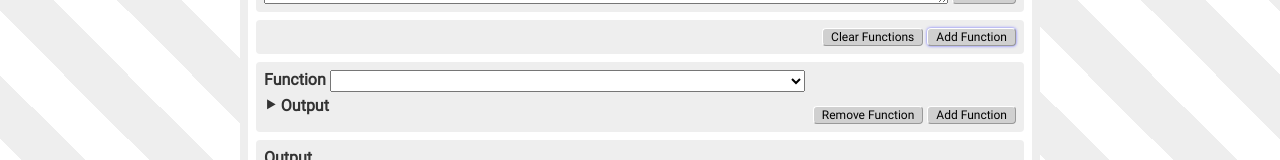
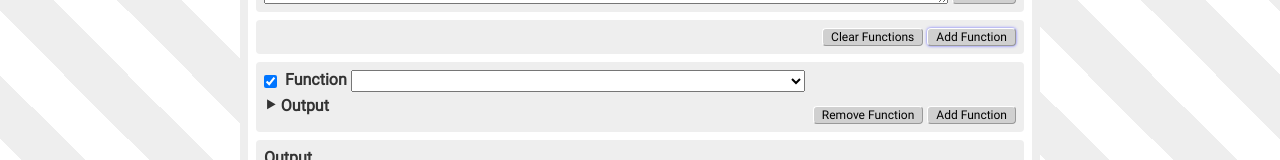
Before and after one commit to 0x04/pseudo-cipherer, a React (Create React App) app: page / in a window 1280 px wide. Both pictures are taken after typing "Sample", "Sample" into the empty fields and a click on the button "Add Function". Shown: the part 213-373 px from the top of the page. Built offline with nearby package versions, Linux system fonts and the light colour scheme.

Commit message:
feat: disable/enable functions

```diff
--- a/src/components/Function.js
+++ b/src/components/Function.js
@@ -28,15 +28,27 @@
       )}>
       <div className="horizontal-container">
         <div className="vertical-container">
+          <div className="function-options horizontal-container">
+            <input
+              checked={data.enabled}
+              onChange={event => updateFunction({
+                index: props.index,
+                enabled: event.target.checked
+              })}
+              className="action action-disable"
+              type="checkbox"
+            />
             <FunctionSelect
               value={props.name}
               groups={FunctionDefinitions.functionGroups}
               onChange={event => updateFunction({
                 index: props.index,
                 name: event.target.value,
-              args: []
+                args: [],
+                enabled: data.enabled
               })}
             />
+          </div>
           {
             (definition.args?.length > 1)
             && <FunctionParams
--- a/src/functions.js
+++ b/src/functions.js
@@ -51,7 +51,7 @@
     {
       current.error = null;
 
-      if ((errorIndex > -1 && errorIndex < i) || !current.name)
+      if ((errorIndex > -1 && errorIndex < i) || !current.enabled || !current.name)
       {
         current.output = '';
       }
@@ -78,7 +78,7 @@
 
 const getSequenceOutput = sequences => sequences
 .reduce(
-  (previous, current) => (current.error === null && current.output)
+  (previous, current) => (current.output.length > 0)
     ? current.output
     : previous,
   ''
--- a/src/hooks/useAppContextActions.js
+++ b/src/hooks/useAppContextActions.js
@@ -41,15 +41,16 @@
     createFunction({
       index = state.functions.length,
       name = '',
-      args = FunctionDefinitions.getArgs(name)
+      args = FunctionDefinitions.getArgs(name),
+      enabled = true
     })
     {
       let functions = [ ...state.functions ];
-      functions.splice(index, 0, { name, args });
+      functions.splice(index, 0, { name, args, enabled });
       handleChange({ functions });
     },
 
-    updateFunction({ index, name, args })
+    updateFunction({ index, name, args, enabled = true })
     {
       let functions = [ ...state.functions ];
       let fn = functions[index];
@@ -60,13 +61,15 @@
       }
       else args = args ?? fn.args;
 
-      functions.splice(index, 1, { name: name ?? fn.name, args });
+      functions.splice(index, 1, { name: name ?? fn.name, args, enabled });
+
       handleChange({ functions });
     },
 
     deleteFunction({ index })
     {
       let functions = state.functions.filter((_, i) => index !== i);
+
       handleChange({ functions });
     },
 
@@ -77,7 +80,8 @@
 
     invertFunctions()
     {
-      let functions = state.functions.map(fn =>
+      let functions = state.functions
+        .map(fn =>
         {
           let definition = FunctionDefinitions.exist(fn.name)
             ? FunctionDefinitions.get(fn.name)
@@ -86,15 +90,16 @@
           switch (definition.type)
           {
             default:
-            return { name: '', args: [] };
+              return { name: '', args: [], enabled: fn.enabled };
 
             case functionTypes.involutory:
-            return { name: fn.name, args: [] };
+              return { name: fn.name, args: [], enabled: fn.enabled };
 
             case functionTypes.involutoryNegatedArgs:
               return {
                 name: fn.name,
-              args: fn.args.map(arg => arg * -1)
+                args: fn.args.map(arg => arg * -1),
+                enabled: fn.enabled
               };
 
             case functionTypes.involutoryCounterFn:
@@ -107,7 +112,8 @@
             case functionTypes.nonInvolutory:
               return {
                 name: fn.name,
-              args: fn.args.concat()
+                args: fn.args.concat(),
+                enabled: fn.enabled
               };
           }
         })
--- a/src/styles.scss
+++ b/src/styles.scss
@@ -351,7 +351,21 @@
 
   .horizontal-container
   {
-    > .function-container {
+    .function-options
+    {
+      > .action-disable
+      {
+        margin: auto 0.5rem auto 0;
+      }
+
+      > .function-select-component
+      {
+        width: 100%;
+      }
+    }
+
+    > .function-container
+    {
       flex-grow: 1;
 
       > *:not(:last-child)
```
Lines whose indentation alone changed are shown as unchanged.
